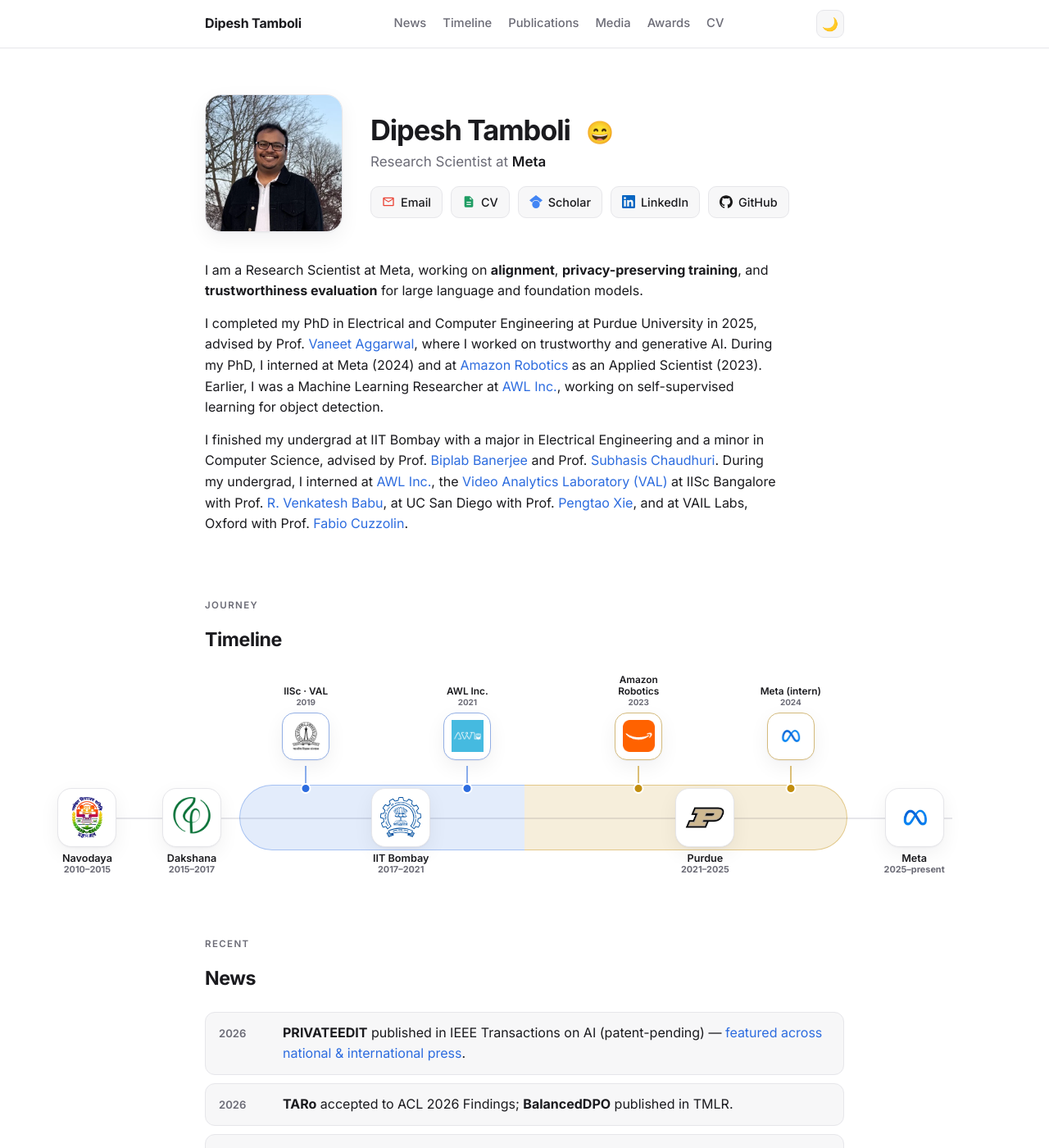
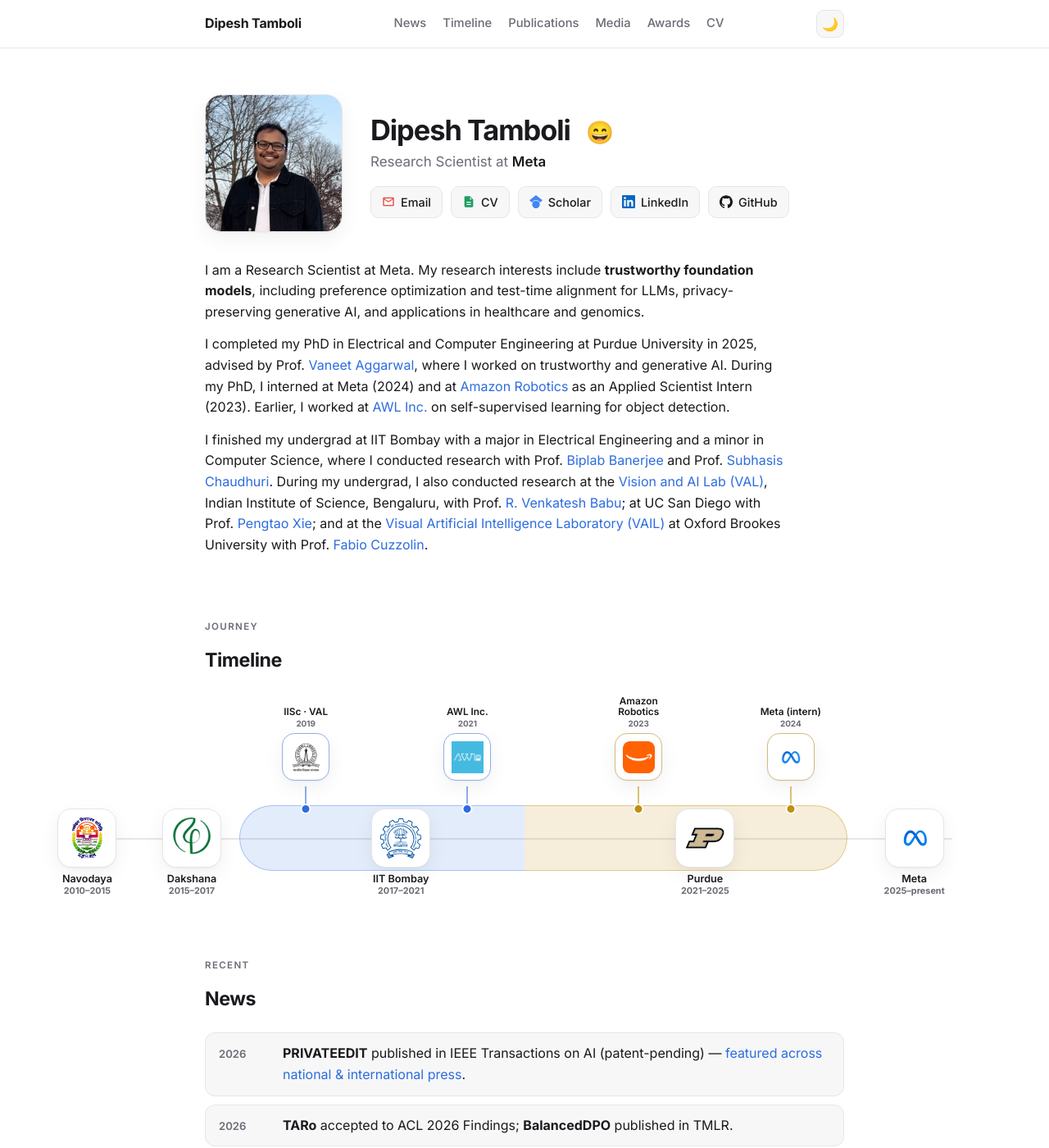
Before and after one commit to Dipeshtamboli/dipeshtamboli.github.io, a Jekyll site: the page built from index.html, in a window 1280 px wide and 1400 px high. Shown: the whole window at 82% size. Built offline with Jekyll 4.4.1, drawn with Linux system fonts in a browser that asks for light colours; some of the changed text lies outside the part shown.

Commit message:
Clarify homepage biography and social metadata

```diff
--- a/_config.yml
+++ b/_config.yml
@@ -1,7 +1,7 @@
 title: Dipesh Tamboli
 description: >-
-  Dipesh Tamboli — Research Scientist at Meta. Alignment, privacy-preserving
-  training, and trustworthiness of large language and foundation models.
+  Dipesh Tamboli — Research Scientist at Meta. Research interests: AI alignment,
+  privacy-preserving learning, and trustworthy foundation models.
 author: Dipesh Tamboli
 url: "https://dipeshtamboli.github.io"
 baseurl: ""
@@ -13,10 +13,11 @@
   - scope:
       path: ""
     values:
-      image: /images/og-card.png
-
-twitter:
-  card: summary_large_image
+      image:
+        path: /images/og-card.png
+        width: 1200
+        height: 630
+        alt: "Dipesh Tamboli — Research Scientist in trustworthy AI"
 
 # bump to force browsers to fetch fresh site.css / theme.js
 asset_ver: "21"
--- a/_includes/structured-data.html
+++ b/_includes/structured-data.html
@@ -17,7 +17,7 @@
   "worksFor": {
     "@type": "Organization",
     "name": "Meta",
-    "url": "https://about.meta.com/"
+    "url": "https://www.meta.com/about/"
   },
   "alumniOf": [
     {
@@ -35,13 +35,14 @@
     "AI alignment",
     "Privacy-preserving machine learning",
     "Trustworthy machine learning",
-    "Reinforcement learning for large language models",
+    "Preference optimization for large language models",
+    "Test-time alignment for large language models",
     "Generative AI"
   ],
   "sameAs": [
     "{{ site.scholar_url }}",
     "https://www.linkedin.com/in/dipesh-tamboli/",
-    "https://github.com/DipeshTamboli/"
+    "https://github.com/Dipeshtamboli/"
   ]
 }
 </script>
--- a/index.html
+++ b/index.html
@@ -2,7 +2,7 @@
 layout: default
 nav: home
 favicon: solid
-title: Dipesh Tamboli
+title: "Dipesh Tamboli — Research Scientist at Meta"
 ---
   <main>
     <!-- HERO -->
@@ -25,7 +25,7 @@
             <svg viewBox="0 0 24 24" fill="currentColor" aria-hidden="true"><path d="M12 24a7 7 0 1 1 0-14 7 7 0 0 1 0 14Zm0-24L0 9.5l4.838 3.94A8 8 0 0 1 12 9a8 8 0 0 1 7.162 4.44L24 9.5 12 0Z"/></svg>Scholar</a>
           <a class="i-linkedin" href="https://www.linkedin.com/in/dipesh-tamboli/" aria-label="LinkedIn">
             <svg viewBox="0 0 24 24" fill="currentColor" aria-hidden="true"><path d="M20.447 20.452h-3.554v-5.569c0-1.328-.027-3.037-1.852-3.037-1.853 0-2.136 1.445-2.136 2.939v5.667H9.351V9h3.414v1.561h.046c.477-.9 1.637-1.85 3.37-1.85 3.601 0 4.267 2.37 4.267 5.455v6.286zM5.337 7.433a2.062 2.062 0 0 1-2.063-2.065 2.064 2.064 0 1 1 2.063 2.065zm1.782 13.019H3.555V9h3.564v11.452zM22.225 0H1.771C.792 0 0 .774 0 1.729v20.542C0 23.227.792 24 1.771 24h20.451C23.2 24 24 23.227 24 22.271V1.729C24 .774 23.2 0 22.225 0z"/></svg>LinkedIn</a>
-          <a class="i-github" href="https://github.com/DipeshTamboli/" aria-label="GitHub">
+          <a class="i-github" href="https://github.com/Dipeshtamboli/" aria-label="GitHub">
             <svg viewBox="0 0 24 24" fill="currentColor" aria-hidden="true"><path d="M12 .297c-6.63 0-12 5.373-12 12 0 5.303 3.438 9.8 8.205 11.385.6.113.82-.258.82-.577 0-.285-.01-1.04-.015-2.04-3.338.724-4.042-1.61-4.042-1.61C4.422 18.07 3.633 17.7 3.633 17.7c-1.087-.744.084-.729.084-.729 1.205.084 1.838 1.236 1.838 1.236 1.07 1.835 2.809 1.305 3.495.998.108-.776.417-1.305.76-1.605-2.665-.3-5.466-1.332-5.466-5.93 0-1.31.465-2.38 1.235-3.22-.135-.303-.54-1.523.105-3.176 0 0 1.005-.322 3.3 1.23a11.5 11.5 0 0 1 3-.405c1.02.006 2.04.138 3 .405 2.28-1.552 3.285-1.23 3.285-1.23.645 1.653.24 2.873.12 3.176.765.84 1.23 1.91 1.23 3.22 0 4.61-2.805 5.625-5.475 5.92.42.36.81 1.096.81 2.22 0 1.606-.015 2.896-.015 3.286 0 .315.21.69.825.57C20.565 22.092 24 17.592 24 12.297c0-6.627-5.373-12-12-12"/></svg>GitHub</a>
         </div>
       </div>
@@ -33,26 +33,28 @@
 
     <div class="prose">
       <p>
-        I am a Research Scientist at Meta, working on <b>alignment</b>, <b>privacy-preserving training</b>,
-        and <b>trustworthiness evaluation</b> for large language and foundation models.
+        I am a Research Scientist at Meta. My research interests include <b>trustworthy foundation models</b>,
+        including preference optimization and test-time alignment for LLMs, privacy-preserving generative AI,
+        and applications in healthcare and genomics.
       </p>
       <p>
         I completed my PhD in Electrical and Computer Engineering at Purdue University in 2025,
-        advised by Prof. <a href="http://web.ics.purdue.edu/~vaneet/">Vaneet Aggarwal</a>, where I worked on
+        advised by Prof. <a href="https://web.ics.purdue.edu/~vaneet/">Vaneet Aggarwal</a>, where I worked on
         trustworthy and generative AI. During my PhD, I interned at Meta (2024) and at
-        <a href="https://amazon.jobs/en/teams/amazon-robotics">Amazon Robotics</a> as an Applied Scientist (2023).
-        Earlier, I was a Machine Learning Researcher at <a href="https://awl.co.jp/en/company/">AWL Inc.</a>,
-        working on self-supervised learning for object detection.
+        <a href="https://amazon.jobs/content/en/teams/ftr/amazon-robotics">Amazon Robotics</a> as an Applied Scientist Intern (2023).
+        Earlier, I worked at <a href="https://awl.co.jp/en/company/">AWL Inc.</a> on
+        self-supervised learning for object detection.
       </p>
       <p>
         I finished my undergrad at IIT Bombay with a major in Electrical Engineering and a minor in
-        Computer Science, advised by Prof. <a href="https://biplab-banerjee.github.io">Biplab Banerjee</a>
-        and Prof. <a href="https://en.wikipedia.org/wiki/Subhasis_Chaudhuri">Subhasis Chaudhuri</a>.
-        During my undergrad, I interned at <a href="https://awl.co.jp/en/company/">AWL Inc.</a>, the
-        <a href="https://val.cds.iisc.ac.in">Video Analytics Laboratory (VAL)</a> at IISc Bangalore with
-        Prof. <a href="http://cds.iisc.ac.in/faculty/venky/">R. Venkatesh Babu</a>, at UC San Diego with
-        Prof. <a href="https://sites.google.com/site/pengtaoxie2008/">Pengtao Xie</a>, and at VAIL Labs,
-        Oxford with Prof. <a href="https://www.brookes.ac.uk/profiles/staff/fabio-cuzzolin">Fabio Cuzzolin</a>.
+        Computer Science, where I conducted research with Prof. <a href="https://biplab-banerjee.github.io">Biplab Banerjee</a>
+        and Prof. <a href="https://www.ee.iitb.ac.in/people/faculty/subhasis-chaudhuri/">Subhasis Chaudhuri</a>.
+        During my undergrad, I also conducted research at the
+        <a href="https://val.cds.iisc.ac.in">Vision and AI Lab (VAL)</a>, Indian Institute of Science, Bengaluru,
+        with Prof. <a href="https://cds.iisc.ac.in/faculty/venky/">R. Venkatesh Babu</a>; at UC San Diego with
+        Prof. <a href="https://jacobsschool.ucsd.edu/faculty/profile?id=532">Pengtao Xie</a>; and at the
+        <a href="https://www.brookes.ac.uk/research/units/tde/groups/visual-artificial-intelligence-laboratory">Visual Artificial Intelligence Laboratory (VAIL)</a>
+        at Oxford Brookes University with Prof. <a href="https://www.brookes.ac.uk/profiles/staff/fabio-cuzzolin">Fabio Cuzzolin</a>.
       </p>
     </div>
 
@@ -76,7 +78,7 @@
 
     <!-- PUBLICATIONS -->
     <section id="publications">
-      <p class="eyebrow">Alignment · Privacy · Trustworthy ML · RL for LLMs</p>
+      <p class="eyebrow">Alignment · Privacy · Trustworthy AI</p>
       <h2>Selected Publications</h2>
       <p class="pub-venue" style="margin:-8px 0 18px">
         {{ site.data.scholar.citations }} citations · h-index {{ site.data.scholar.h_index }} · i10-index {{ site.data.scholar.i10_index }} —
```
